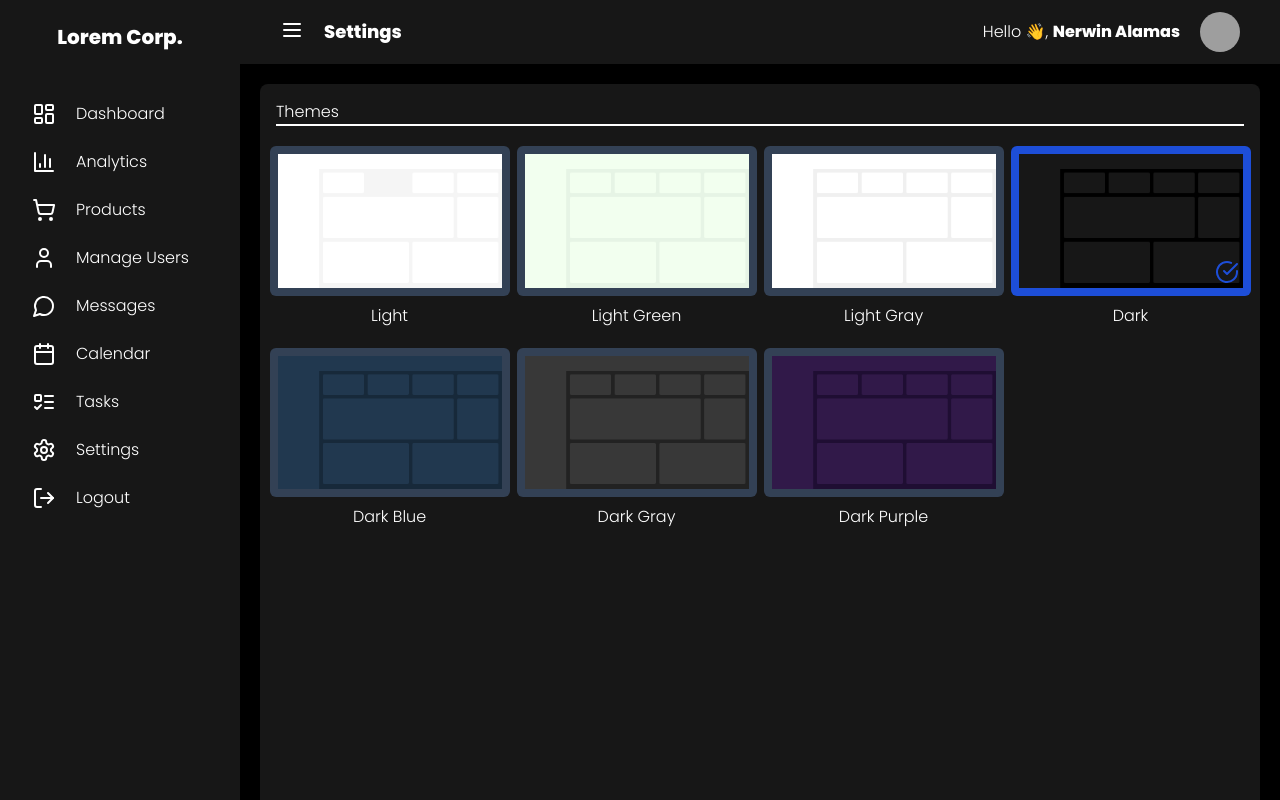
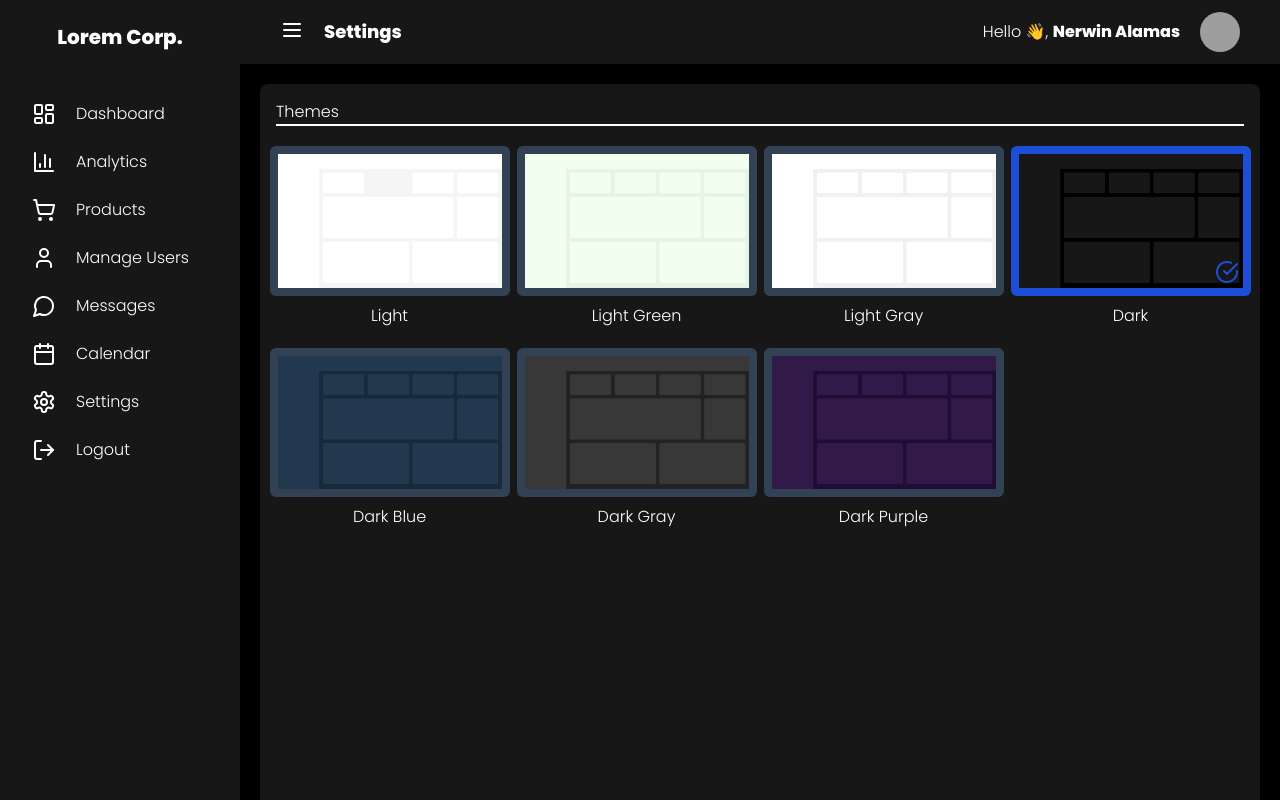
Before and after one commit to nerwinalamas/admin_dashboard_fe, a React (Vite) app: page /settings in a window 1280 px wide. Shown: the top 800 px of the page. Built offline with nearby package versions, Linux system fonts and the light colour scheme; grey boxes are pictures that could not be loaded.

Commit message:
refactor: pending tasks page

```diff
--- a/src/assets/data.tsx
+++ b/src/assets/data.tsx
@@ -291,12 +291,12 @@ export const sidebarItems: SidebarItem[] = [
         icon: <Calendar />,
         url: "/calendar",
     },
-    {
-        id: "7",
-        label: "Tasks",
-        icon: <ListTodo />,
-        url: "/tasks",
-    },
+    // {
+    //     id: "7",
+    //     label: "Tasks",
+    //     icon: <ListTodo />,
+    //     url: "/tasks",
+    // },
     {
         id: "8",
         label: "Settings",
```
